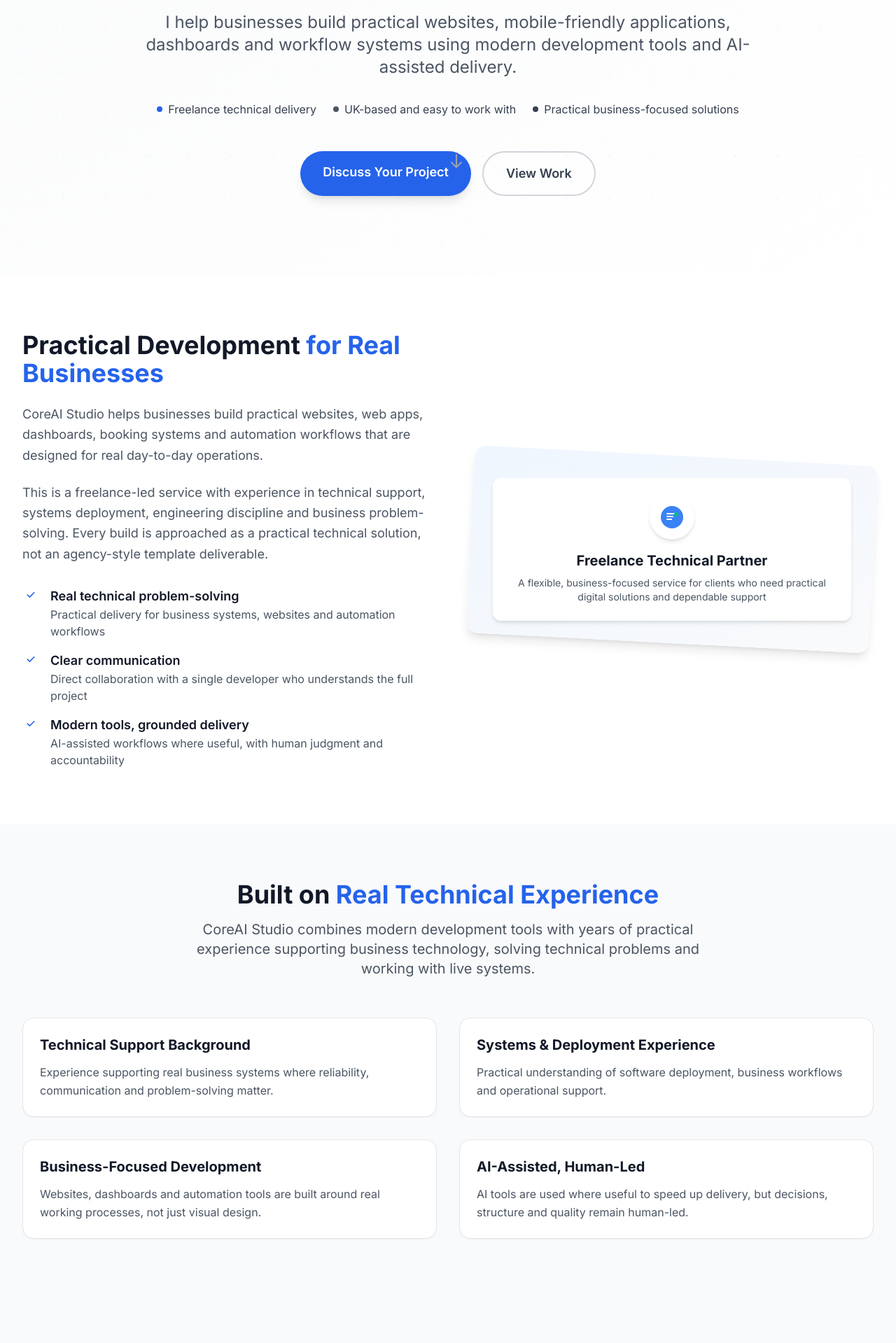
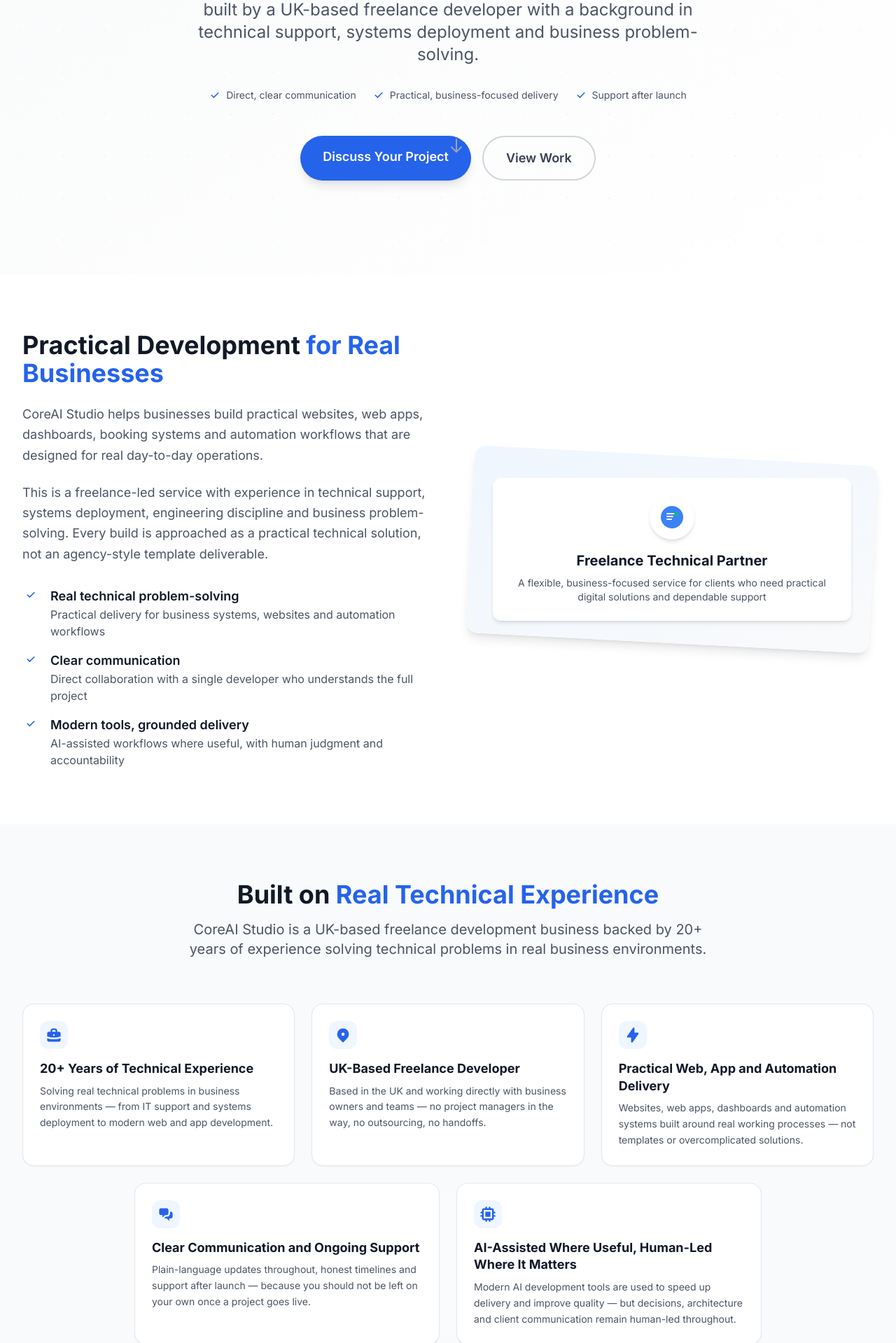
Before and after one commit to corze73/coreai-studio, a Next.js app: page / in a window 1280 px wide. Shown: the part 407-2326 px from the top of the page at 70% size. Built offline with nearby package versions, Linux system fonts and the light colour scheme.

Commit message:
Refactor layout and component styles for improved responsiveness and clarity; adjust padding and margins across multiple sections to enhance visual consistency.

```diff
--- a/src/app/layout.tsx
+++ b/src/app/layout.tsx
@@ -50,7 +50,7 @@
 }) {
   return (
     <html lang="en" className="scroll-smooth">
-      <body className={inter.className}>
+      <body className={`${inter.className} overflow-x-hidden`}>
         <GoogleAnalytics />
         {children}
       </body>
--- a/src/components/About.tsx
+++ b/src/components/About.tsx
@@ -2,7 +2,7 @@
 
 export default function About() {
   return (
-    <section id="about" className="py-20 bg-white">
+    <section id="about" className="py-14 sm:py-20 bg-white">
       <div className="max-w-7xl mx-auto px-4 sm:px-6 lg:px-8">
         <div className="lg:grid lg:grid-cols-2 lg:gap-16 items-center">
           {/* Content */}
@@ -64,7 +64,7 @@
           </div>
 
           {/* Visual Element */}
-          <div className="mt-12 lg:mt-0">
+          <div className="mt-10 lg:mt-0">
             <div className="relative">
               <div className="bg-gradient-to-br from-primary-50 to-gray-50 rounded-2xl p-8 transform rotate-3 shadow-lg">
                 <div className="bg-white rounded-xl p-6 transform -rotate-3 shadow-md">
--- a/src/components/Footer.tsx
+++ b/src/components/Footer.tsx
@@ -26,44 +26,27 @@
     <footer className="bg-gray-900 text-white">
       <div className="max-w-7xl mx-auto px-4 sm:px-6 lg:px-8">
         {/* Main Footer Content */}
-        <div className="py-16">
-          <div className="grid lg:grid-cols-5 gap-8">
+        <div className="py-12 sm:py-16">
+          <div className="grid sm:grid-cols-2 lg:grid-cols-4 gap-8 lg:gap-10">
             {/* Brand Section */}
-            <div className="lg:col-span-2">
-              <div className="mb-6">
+            <div className="sm:col-span-2 lg:col-span-1">
+              <div className="mb-5">
                 <Link href="#home" className="flex items-center space-x-3">
                   <Logo size={36} className="transition-transform duration-200 hover:scale-110" />
                   <div className="flex flex-col">
-                    <span className="text-2xl font-bold">CoreAI Studio</span>
-                    <span className="text-sm text-gray-400 -mt-1">Freelance Developer</span>
+                    <span className="text-xl font-bold">CoreAI Studio</span>
+                    <span className="text-sm text-gray-400 -mt-0.5">Freelance Developer</span>
                   </div>
                 </Link>
               </div>
-              <p className="text-gray-400 mb-6 leading-relaxed">
-                CoreAI Studio helps businesses build practical websites, web apps, dashboards and automation systems.
+              <p className="text-gray-400 text-sm leading-relaxed">
+                Web, mobile app and automation development for growing businesses.
               </p>
-
-              {/* Contact Info */}
-              <div className="space-y-3">
-                <div className="flex items-center text-gray-400">
-                  <svg className="w-5 h-5 mr-3" fill="currentColor" viewBox="0 0 20 20">
-                    <path d="M2.003 5.884L10 9.882l7.997-3.998A2 2 0 0016 4H4a2 2 0 00-1.997 1.884z" />
-                    <path d="M18 8.118l-8 4-8-4V14a2 2 0 002 2h12a2 2 0 002-2V8.118z" />
-                  </svg>
-                  hello@coreai-studio.com
-                </div>
-                <div className="flex items-center text-gray-400">
-                  <svg className="w-5 h-5 mr-3" fill="currentColor" viewBox="0 0 20 20">
-                    <path fillRule="evenodd" d="M10 18a8 8 0 100-16 8 8 0 000 16zm1-12a1 1 0 10-2 0v4a1 1 0 00.293.707l2.828 2.829a1 1 0 101.415-1.415L11 9.586V6z" clipRule="evenodd" />
-                  </svg>
-                  UK-based freelance developer
-                </div>
-              </div>
             </div>
 
             {/* Services */}
             <div>
-              <h3 className="text-lg font-semibold mb-6">Services</h3>
+              <h3 className="text-lg font-semibold mb-5">Services</h3>
               <ul className="space-y-3">
                 {footerLinks.services.map((link, index) => (
                   <li key={index}>
@@ -77,7 +60,7 @@
 
             {/* Projects */}
             <div>
-              <h3 className="text-lg font-semibold mb-6">Projects</h3>
+              <h3 className="text-lg font-semibold mb-5">Projects</h3>
               <ul className="space-y-3">
                 {footerLinks.projects.map((link, index) => (
                   <li key={index}>
@@ -91,14 +74,14 @@
 
             {/* Contact */}
             <div>
-              <h3 className="text-lg font-semibold mb-6">Contact</h3>
+              <h3 className="text-lg font-semibold mb-5">Contact</h3>
               <ul className="space-y-3">
                 <li>
                   <a href="mailto:hello@coreai-studio.com" className="text-gray-400 hover:text-white transition-colors">
                     hello@coreai-studio.com
                   </a>
                 </li>
-                <li className="text-gray-400">UK-based freelance developer</li>
+                <li className="text-gray-400">UK-based freelancer</li>
                 {footerLinks.contact.map((link, index) => (
                   <li key={index} className="text-gray-400">
                     {link.href ? (
--- a/src/components/Hero.tsx
+++ b/src/components/Hero.tsx
@@ -11,44 +11,45 @@
 
       <div className="relative max-w-7xl mx-auto px-4 sm:px-6 lg:px-8 text-center">
         <div className="animate-fade-in">
-          <div className="inline-flex items-center px-4 py-2 mb-8 text-sm font-medium text-primary-700 bg-primary-50 rounded-full border border-primary-200">
-            UK-based freelance developer
+          <div className="inline-flex items-center gap-2 px-4 py-2 mb-8 text-sm font-medium text-primary-700 bg-primary-50 rounded-full border border-primary-200">
+            <span className="w-2 h-2 bg-primary-500 rounded-full"></span>
+            UK-based freelance developer &mdash; 20+ years of technical experience
           </div>
 
-          <h1 className="text-4xl md:text-6xl lg:text-7xl font-bold text-gray-900 mb-6 leading-tight">
-            Web, Mobile App & Automation Solutions
+          <h1 className="text-4xl sm:text-5xl md:text-6xl lg:text-7xl font-bold text-gray-900 mb-6 leading-tight">
+            Web, Mobile App &amp; Automation
             <span className="text-primary-600 block">for Growing Businesses</span>
           </h1>
 
-          <p className="text-xl md:text-2xl text-gray-600 mb-8 max-w-4xl mx-auto leading-relaxed">
-            I help businesses build practical websites, mobile-friendly applications, dashboards and workflow systems using modern development tools and AI-assisted delivery.
+          <p className="text-lg sm:text-xl md:text-2xl text-gray-600 mb-8 max-w-3xl mx-auto leading-relaxed">
+            Practical websites, web apps, dashboards and automation systems built by a UK-based freelance developer with a background in technical support, systems deployment and business problem-solving.
           </p>
 
-          <div className="flex flex-wrap justify-center items-center gap-6 mb-12 text-sm md:text-base text-gray-700">
-            <div className="flex items-center">
-              <div className="w-2 h-2 bg-primary-600 rounded-full mr-2"></div>
-              Freelance technical delivery
+          <div className="flex flex-wrap justify-center items-center gap-4 sm:gap-6 mb-10 sm:mb-12 text-sm text-gray-600">
+            <div className="flex items-center gap-2">
+              <svg className="w-4 h-4 text-primary-600 flex-shrink-0" fill="currentColor" viewBox="0 0 20 20"><path fillRule="evenodd" d="M16.707 5.293a1 1 0 010 1.414l-8 8a1 1 0 01-1.414 0l-4-4a1 1 0 011.414-1.414L8 12.586l7.293-7.293a1 1 0 011.414 0z" clipRule="evenodd" /></svg>
+              Direct, clear communication
             </div>
-            <div className="flex items-center">
-              <div className="w-2 h-2 bg-gray-600 rounded-full mr-2"></div>
-              UK-based and easy to work with
+            <div className="flex items-center gap-2">
+              <svg className="w-4 h-4 text-primary-600 flex-shrink-0" fill="currentColor" viewBox="0 0 20 20"><path fillRule="evenodd" d="M16.707 5.293a1 1 0 010 1.414l-8 8a1 1 0 01-1.414 0l-4-4a1 1 0 011.414-1.414L8 12.586l7.293-7.293a1 1 0 011.414 0z" clipRule="evenodd" /></svg>
+              Practical, business-focused delivery
             </div>
-            <div className="flex items-center">
-              <div className="w-2 h-2 bg-gray-700 rounded-full mr-2"></div>
-              Practical business-focused solutions
+            <div className="flex items-center gap-2">
+              <svg className="w-4 h-4 text-primary-600 flex-shrink-0" fill="currentColor" viewBox="0 0 20 20"><path fillRule="evenodd" d="M16.707 5.293a1 1 0 010 1.414l-8 8a1 1 0 01-1.414 0l-4-4a1 1 0 011.414-1.414L8 12.586l7.293-7.293a1 1 0 011.414 0z" clipRule="evenodd" /></svg>
+              Support after launch
             </div>
           </div>
 
-          <div className="flex flex-col sm:flex-row gap-4 justify-center">
+          <div className="flex flex-col sm:flex-row gap-3 sm:gap-4 justify-center px-4 sm:px-0">
             <Link
               href="#contact"
-              className="bg-primary-600 hover:bg-primary-700 text-white px-8 py-4 rounded-full text-lg font-semibold transition-all duration-200 transform hover:scale-105 shadow-lg hover:shadow-xl"
+              className="w-full sm:w-auto bg-primary-600 hover:bg-primary-700 text-white px-8 py-4 rounded-full text-base sm:text-lg font-semibold transition-all duration-200 shadow-lg hover:shadow-xl text-center"
             >
               Discuss Your Project
             </Link>
             <Link
               href="#portfolio"
-              className="border-2 border-gray-300 hover:border-primary-600 text-gray-700 hover:text-primary-600 px-8 py-4 rounded-full text-lg font-semibold transition-all duration-200 transform hover:scale-105"
+              className="w-full sm:w-auto border-2 border-gray-300 hover:border-primary-600 text-gray-700 hover:text-primary-600 px-8 py-4 rounded-full text-base sm:text-lg font-semibold transition-all duration-200 text-center"
             >
               View Work
             </Link>
--- a/src/components/Portfolio.tsx
+++ b/src/components/Portfolio.tsx
@@ -65,7 +65,7 @@
     : projects.filter(project => project.category === activeFilter);
 
   return (
-    <section id="portfolio" className="py-20 bg-gray-50">
+    <section id="portfolio" className="py-14 sm:py-20 bg-gray-50">
       <div className="max-w-7xl mx-auto px-4 sm:px-6 lg:px-8">
         <div className="text-center mb-16">
           <h2 className="text-3xl md:text-4xl font-bold text-gray-900 mb-4">
@@ -76,7 +76,7 @@
             Real project examples that show the kind of practical work CoreAI Studio delivers.
           </p>
 
-          <div className="flex flex-wrap justify-center gap-4 mb-8">
+          <div className="flex flex-wrap justify-center gap-2 sm:gap-4 mb-8">
             {filters.map((filter) => (
               <button
                 key={filter}
@@ -99,7 +99,7 @@
           </div>
         </div>
 
-        <div className="grid md:grid-cols-2 lg:grid-cols-3 gap-8 mb-16">
+        <div className="grid sm:grid-cols-2 lg:grid-cols-3 gap-5 sm:gap-8 mb-12 sm:mb-16">
           {filteredProjects.map((project, index) => (
             <div
               key={index}
--- a/src/components/Services.tsx
+++ b/src/components/Services.tsx
@@ -132,9 +132,9 @@
   ];
 
   return (
-    <section id="services" className="py-20 bg-gray-50">
+    <section id="services" className="py-14 sm:py-20 bg-gray-50">
       <div className="max-w-7xl mx-auto px-4 sm:px-6 lg:px-8">
-        <div className="text-center mb-16">
+        <div className="text-center mb-10 sm:mb-16">
           <h2 className="text-3xl md:text-4xl font-bold text-gray-900 mb-4">
             Services Built For
             <span className="text-primary-600"> Practical Business Needs</span>
@@ -144,7 +144,7 @@
           </p>
         </div>
 
-        <div className="grid md:grid-cols-3 gap-8">
+        <div className="grid sm:grid-cols-2 md:grid-cols-3 gap-5 sm:gap-8">
           {services.map((service, index) => (
             <div
               key={index}
@@ -291,8 +291,8 @@
           ))}
         </div>
 
-        <div className="text-center mt-16">
-          <div className="bg-white rounded-2xl shadow-lg p-8 max-w-4xl mx-auto">
+        <div className="text-center mt-10 sm:mt-16">
+          <div className="bg-white rounded-2xl shadow-lg p-6 sm:p-8 max-w-4xl mx-auto">
             <h3 className="text-2xl font-bold text-gray-900 mb-4">
               Need a website, app or automation project scoped properly?
             </h3>
--- a/src/components/TrustExperience.tsx
+++ b/src/components/TrustExperience.tsx
@@ -1,41 +1,87 @@
 export default function TrustExperience() {
-  const cards = [
+  const points = [
     {
-      title: 'Technical Support Background',
-      copy: 'Experience supporting real business systems where reliability, communication and problem-solving matter.'
+      icon: (
+        <svg className="w-6 h-6" fill="currentColor" viewBox="0 0 20 20">
+          <path fillRule="evenodd" d="M6 6V5a3 3 0 013-3h2a3 3 0 013 3v1h2a2 2 0 012 2v3.57A22.952 22.952 0 0110 13a22.95 22.95 0 01-8-1.43V8a2 2 0 012-2h2zm2-1a1 1 0 011-1h2a1 1 0 011 1v1H8V5zm1 5a1 1 0 011-1h.01a1 1 0 110 2H10a1 1 0 01-1-1z" clipRule="evenodd" />
+          <path d="M2 13.692V16a2 2 0 002 2h12a2 2 0 002-2v-2.308A24.974 24.974 0 0110 15c-2.796 0-5.487-.46-8-1.308z" />
+        </svg>
+      ),
+      title: '20+ Years of Technical Experience',
+      copy: 'Solving real technical problems in business environments — from IT support and systems deployment to modern web and app development.'
     },
     {
-      title: 'Systems & Deployment Experience',
-      copy: 'Practical understanding of software deployment, business workflows and operational support.'
+      icon: (
+        <svg className="w-6 h-6" fill="currentColor" viewBox="0 0 20 20">
+          <path fillRule="evenodd" d="M5.05 4.05a7 7 0 119.9 9.9L10 18.9l-4.95-4.95a7 7 0 010-9.9zM10 11a2 2 0 100-4 2 2 0 000 4z" clipRule="evenodd" />
+        </svg>
+      ),
+      title: 'UK-Based Freelance Developer',
+      copy: 'Based in the UK and working directly with business owners and teams — no project managers in the way, no outsourcing, no handoffs.'
     },
     {
-      title: 'Business-Focused Development',
-      copy: 'Websites, dashboards and automation tools are built around real working processes, not just visual design.'
+      icon: (
+        <svg className="w-6 h-6" fill="currentColor" viewBox="0 0 20 20">
+          <path fillRule="evenodd" d="M11.3 1.046A1 1 0 0112 2v5h4a1 1 0 01.82 1.573l-7 10A1 1 0 018 18v-5H4a1 1 0 01-.82-1.573l7-10a1 1 0 011.12-.38z" clipRule="evenodd" />
+        </svg>
+      ),
+      title: 'Practical Web, App and Automation Delivery',
+      copy: 'Websites, web apps, dashboards and automation systems built around real working processes — not templates or overcomplicated solutions.'
     },
     {
-      title: 'AI-Assisted, Human-Led',
-      copy: 'AI tools are used where useful to speed up delivery, but decisions, structure and quality remain human-led.'
+      icon: (
+        <svg className="w-6 h-6" fill="currentColor" viewBox="0 0 20 20">
+          <path d="M2 5a2 2 0 012-2h7a2 2 0 012 2v4a2 2 0 01-2 2H9l-3 3v-3H4a2 2 0 01-2-2V5z" />
+          <path d="M15 7v2a4 4 0 01-4 4H9.828l-1.766 1.767c.28.149.599.233.938.233h2l3 3v-3h2a2 2 0 002-2V9a2 2 0 00-2-2h-1z" />
+        </svg>
+      ),
+      title: 'Clear Communication and Ongoing Support',
+      copy: "Plain-language updates throughout, honest timelines and support after launch — because you should not be left on your own once a project goes live."
+    },
+    {
+      icon: (
+        <svg className="w-6 h-6" fill="currentColor" viewBox="0 0 20 20">
+          <path d="M13 7H7v6h6V7z" />
+          <path fillRule="evenodd" d="M7 2a1 1 0 012 0v1h2V2a1 1 0 112 0v1h2a2 2 0 012 2v2h1a1 1 0 110 2h-1v2h1a1 1 0 110 2h-1v2a2 2 0 01-2 2h-2v1a1 1 0 11-2 0v-1H9v1a1 1 0 11-2 0v-1H5a2 2 0 01-2-2v-2H2a1 1 0 110-2h1V9H2a1 1 0 010-2h1V5a2 2 0 012-2h2V2zM5 5h10v10H5V5z" clipRule="evenodd" />
+        </svg>
+      ),
+      title: 'AI-Assisted Where Useful, Human-Led Where It Matters',
+      copy: 'Modern AI development tools are used to speed up delivery and improve quality — but decisions, architecture and client communication remain human-led throughout.'
     }
-  ];
+  ]
 
   return (
-    <section className="py-20 bg-gray-50">
+    <section className="py-16 sm:py-20 bg-gray-50">
       <div className="max-w-7xl mx-auto px-4 sm:px-6 lg:px-8">
-        <div className="text-center mb-14">
+        <div className="text-center mb-12 sm:mb-16">
           <h2 className="text-3xl md:text-4xl font-bold text-gray-900 mb-4">
             Built on
             <span className="text-primary-600"> Real Technical Experience</span>
           </h2>
-          <p className="text-xl text-gray-600 max-w-3xl mx-auto">
-            CoreAI Studio combines modern development tools with years of practical experience supporting business technology, solving technical problems and working with live systems.
+          <p className="text-lg sm:text-xl text-gray-600 max-w-3xl mx-auto leading-relaxed">
+            CoreAI Studio is a UK-based freelance development business backed by 20+ years of experience solving technical problems in real business environments.
           </p>
         </div>
 
-        <div className="grid md:grid-cols-2 gap-6 lg:gap-8">
-          {cards.map((card, index) => (
-            <div key={index} className="bg-white rounded-2xl p-6 shadow-sm border border-gray-200 hover:shadow-md transition-shadow">
-              <h3 className="text-xl font-bold text-gray-900 mb-3">{card.title}</h3>
-              <p className="text-gray-600 leading-relaxed">{card.copy}</p>
+        <div className="grid sm:grid-cols-2 lg:grid-cols-3 gap-5 sm:gap-6">
+          {points.slice(0, 3).map((point, index) => (
+            <div key={index} className="bg-white rounded-2xl p-6 border border-gray-200 shadow-sm hover:shadow-md transition-shadow">
+              <div className="w-10 h-10 bg-primary-50 text-primary-600 rounded-xl flex items-center justify-center mb-4">
+                {point.icon}
+              </div>
+              <h3 className="text-lg font-bold text-gray-900 mb-2 leading-snug">{point.title}</h3>
+              <p className="text-gray-600 text-sm leading-relaxed">{point.copy}</p>
+            </div>
+          ))}
+        </div>
+        <div className="grid sm:grid-cols-2 gap-5 sm:gap-6 mt-5 sm:mt-6 lg:max-w-4xl lg:mx-auto">
+          {points.slice(3).map((point, index) => (
+            <div key={index} className="bg-white rounded-2xl p-6 border border-gray-200 shadow-sm hover:shadow-md transition-shadow">
+              <div className="w-10 h-10 bg-primary-50 text-primary-600 rounded-xl flex items-center justify-center mb-4">
+                {point.icon}
+              </div>
+              <h3 className="text-lg font-bold text-gray-900 mb-2 leading-snug">{point.title}</h3>
+              <p className="text-gray-600 text-sm leading-relaxed">{point.copy}</p>
             </div>
           ))}
         </div>
```
Also changed, not shown: src/components/Contact.tsx (+4 -4 lines), src/components/Navigation.tsx (+5 -3 lines), src/components/Testimonials.tsx (+4 -4 lines).
